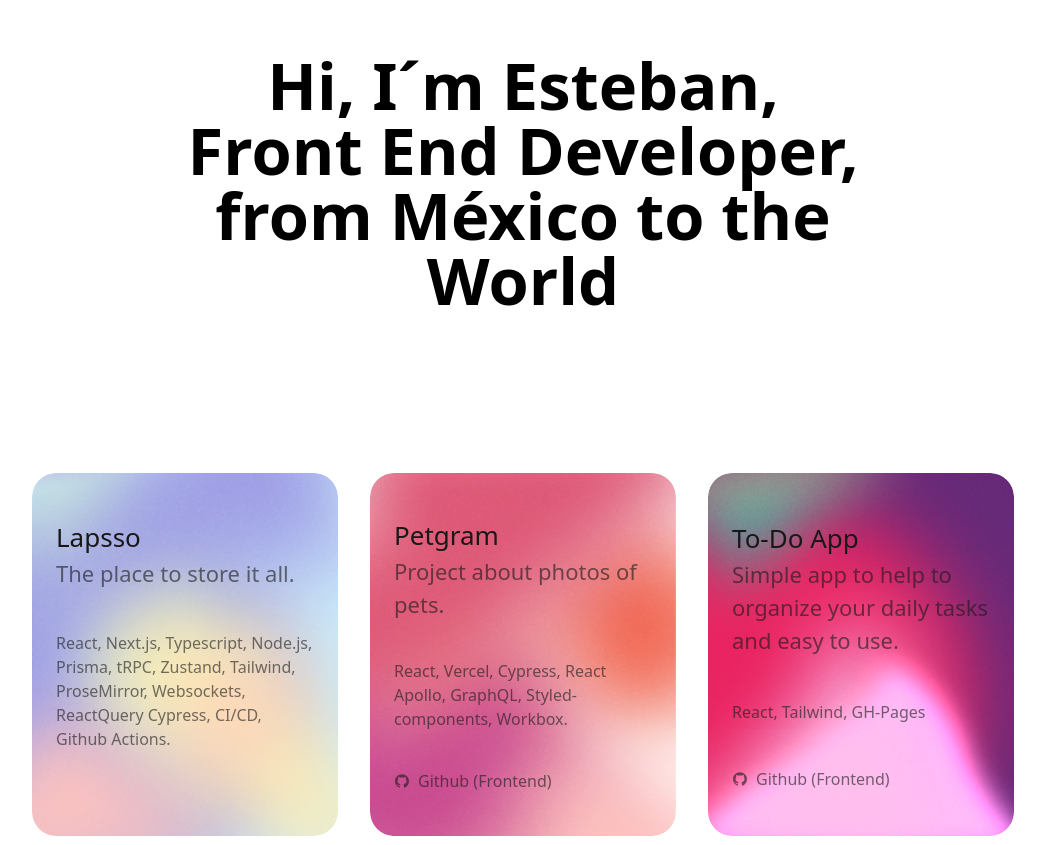
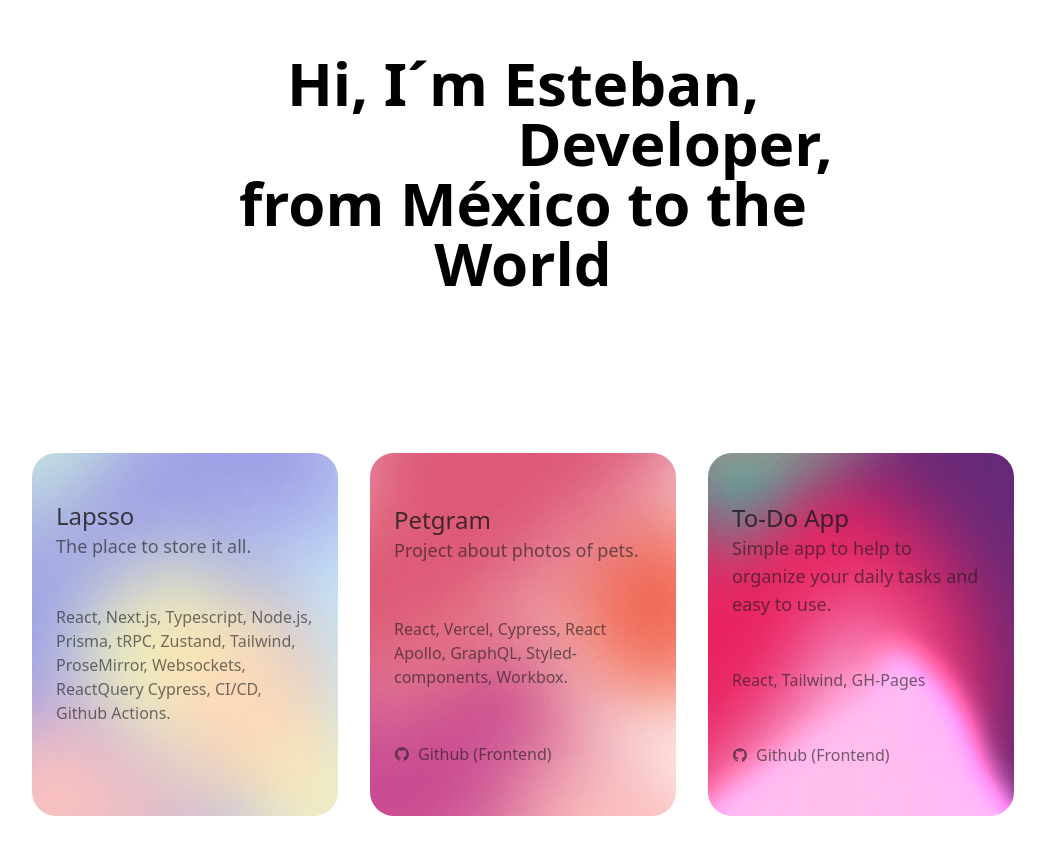
Before and after one commit to estebandelcid/estebandelcid.com, a Next.js app: page / in a window 1280 px wide. Shown: the part 107-952 px from the top of the page, without its empty margins (117-1162 px from the left). Built offline with nearby package versions, Linux system fonts and the light colour scheme.

Commit message:
[add] Text and Cards animation

```diff
--- a/components/HeaderSection.tsx
+++ b/components/HeaderSection.tsx
@@ -3,10 +3,14 @@
 export default function HeaderSection(){
     return (
       <section className=" mx-8 w-auto h-auto flex-col justify-center font-sans font-semibold mb-40">
-        <p className="text-center text-3xl md:text-5xl lg:text-[65px] leading-none">
+        <p className="text-center text-3xl md:text-5xl lg:text-6xl leading-none">
           Hi, I´m Esteban,
           <br />
-          Front End Developer,
+          <span className="text-transparent bg-clip-text bg-text animate-b-text-move">
+          Front End
+          </span>
+          <span className="text-transparent"> </span>
+          Developer,
           <br />
           from México to the
           <br />
@@ -20,3 +24,5 @@
       </section>
     );
 }
+
+// f74768
--- a/components/ProjectCard.tsx
+++ b/components/ProjectCard.tsx
@@ -13,14 +13,18 @@
   links,
 }: TProject) => {
   return (
-    <div className="relative card-styles opacity-90 transition ease-in-out delay-50 hover:translate-y-1 hover:scale-110 hover:opacity-100 hover:shadow-neutral-500/40 hover:shadow-[0px_0px_90px_1px] dark:hover:shadow-none duration-300" style={{ backgroundImage: `url(${bgImg})`}}>
-      <div className="flex flex-col w-full h-full  px-6 py-6 justify-around">
+    <div className="relative card-styles opacity-90 transition ease-in-out delay-50 hover:translate-y-1 hover:scale-110 hover:opacity-100 hover:shadow-neutral-500/40 hover:shadow-[0px_0px_90px_1px] dark:hover:shadow-none duration-300 md:hover:animate-bmove"
+    style={{
+      backgroundImage: `url(${bgImg})`,
+      backgroundSize: '110%'
+      }}>
+      <div className="flex flex-col w-full h-full px-6 py-6 justify-around">
         <div>
-          <p className="text-[26px] font-medium "
+          <p className="text-2xl font-medium text-black/80"
           >
             {title}
           </p>
-          <p className=" font-normal text-black/60">{description}</p>
+          <p className=" font-normal text-black/60 text-lg">{description}</p>
         </div>
         <p className=" font-extralight text-black/60 text-base ">{tech}</p>
 
@@ -33,7 +37,7 @@
             </ButtonCards>
           ))}
         </div>
-          {/* sirve para que no tenga tema con la hidration  */}
+
           <div className="w-full h-full absolute bg-transparent rounded-3xl top-0 right-0 left-0">
         <a href={projectUrl} target='_blank' className="w-[306px] h-full">
           <div className="h-full"></div>
--- a/tailwind.config.js
+++ b/tailwind.config.js
@@ -10,7 +10,24 @@
     "./src/**/*.{js,ts,jsx,tsx,mdx}",
   ],
   theme: {
-    extend: {},
+    extend: {
+      animation: {
+        'b-text-move': 'b-text-move 5s ease-in-out infinite',
+        'bmove': 'bmove 7s ease-in-out infinite',
+      },
+      keyframes: {
+        'b-text-move': {
+          "0%": { "background-position": "20% 50% " },
+          "50%": { "background-position": "100% 20%", 'backgruond-size': '150%'},
+          "100%": { "background-position": "20% 50%" },
+        },
+        'bmove': {
+          "0%": { "background-position": "50% 50%" },
+          "50%": { "background-position": "100% 0%" },
+          "100%": { "background-position": "50% 50%" },
+        }
+      },
+    },
   },
   plugins: [],
 };
```
